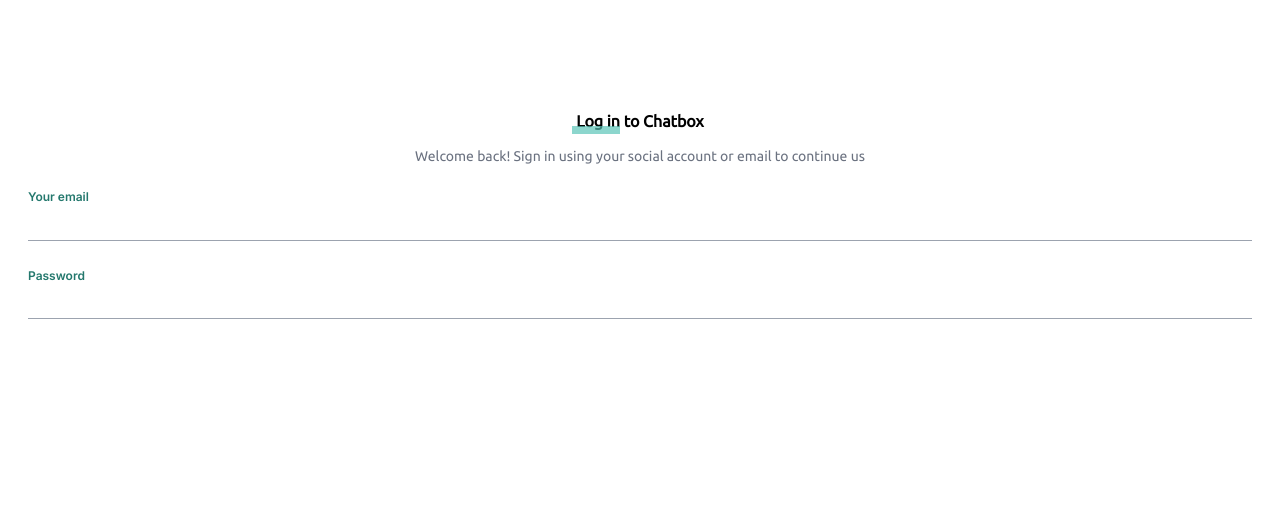
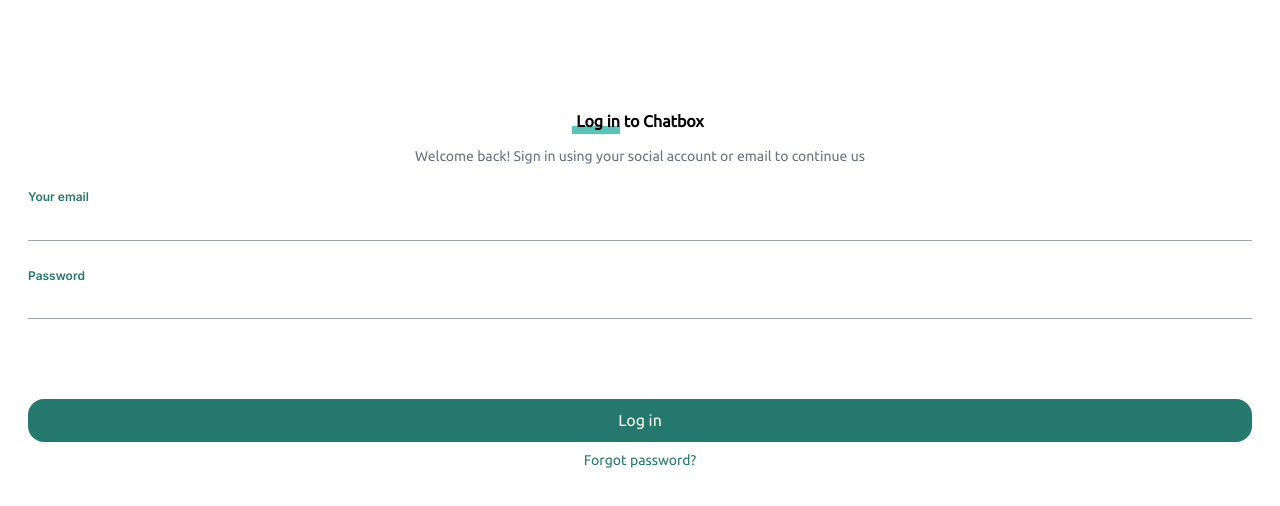
Before and after one commit to patrick-ddeus/novachat-frontend, a Next.js app: page /login in a window 1280 px wide. Shown: the top 506 px of the page. Built offline with nearby package versions, Linux system fonts and the light colour scheme.

Commit message:
feat: creates button component

```diff
--- /dev/null
+++ b/app/components/Button/index.tsx
@@ -0,0 +1,15 @@
+import React from 'react';
+
+interface IButtonProps {
+  label: string;
+}
+
+const Button: React.FC<IButtonProps> = ({ label }) => {
+  return (
+    <button className="w-full max-[327px] bg-[#24786d] rounded-2xl border-none p-3 text-lime-50">
+      {label}
+    </button>
+  );
+};
+
+export default Button;
--- a/app/login/page.tsx
+++ b/app/login/page.tsx
@@ -1,12 +1,15 @@
 import React from 'react';
 import AuthInput from '../components/AuthInput';
+import Button from '../components/Button';
+import Link from 'next/link';
 
 const Login: React.FC = () => {
   return (
+
     <div className="w-full px-7">
       <section className="flex justify-center items-center flex-col w-full mt-28">
         <h4 className="text-black font-semibold mb-2">
-          <span className="relative after:top-3.5 after:right-0 after:absolute after:content-[''] after:w-12 after:h-2 after:bg-[#58c3b7af]">
+          <span className="relative z-[1] after:z-[-1] after:top-3.5 after:right-0 after:absolute after:content-[''] after:w-12 after:h-2 after:bg-[#58c3b7]">
             Log in
           </span>{' '}
           to Chatbox
@@ -17,9 +20,13 @@
         </p>
       </section>
       <section className="mt-5 flex gap-6 flex-col">
-        <AuthInput label="Your email" inputType="text" name='email'/>
-        <AuthInput label="Password" inputType="password" name='password'/>
+        <AuthInput label="Your email" inputType="text" name="email" />
+        <AuthInput label="Password" inputType="password" name="password" />
       </section>
+      <div className="mt-20">
+        <Button label="Log in" />
+        <Link href="/" className='text-center block text-sm text-[#24786D] mt-2'>Forgot password?</Link>
+      </div>
     </div>
   );
 };
```
